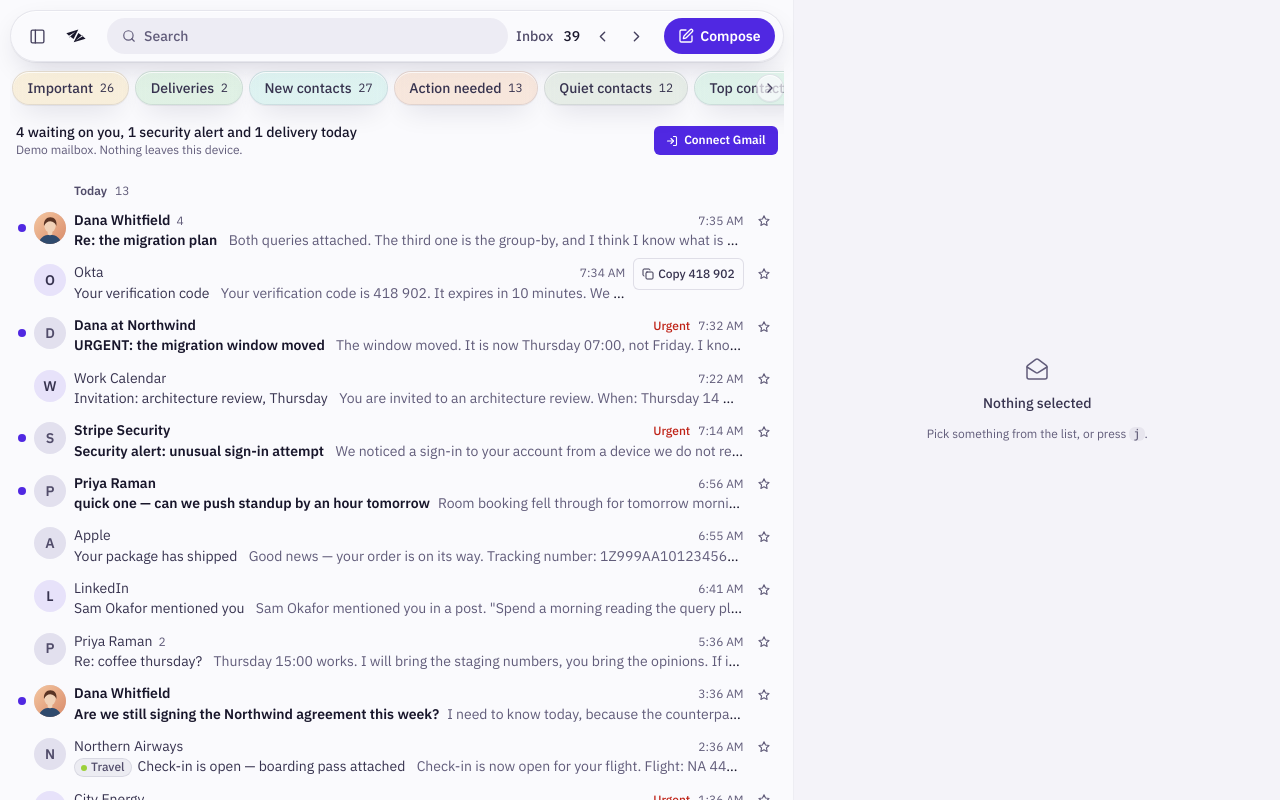
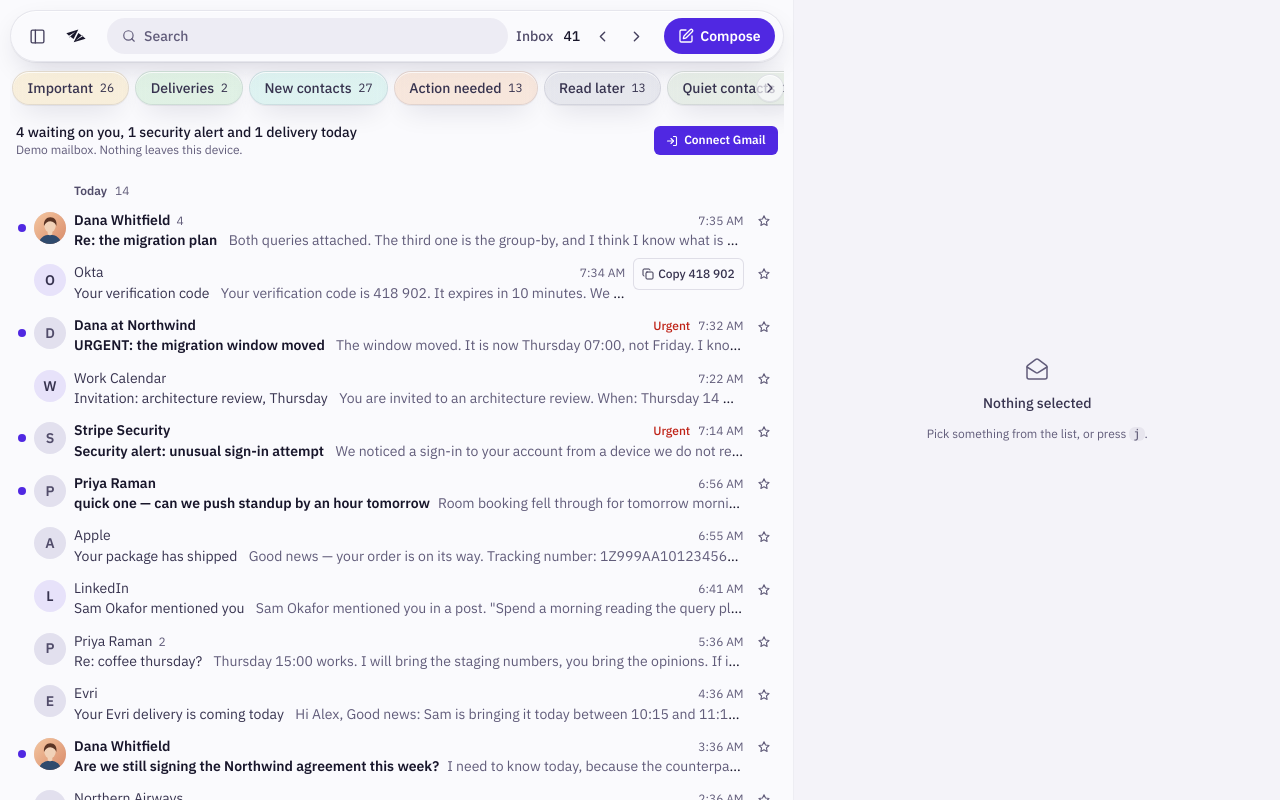
Before and after one commit to hxmbl/winnow, a React (Vite) app in the folder web/: page / in a window 1280 px wide. Built offline with nearby package versions, Linux system fonts and the light colour scheme.

Commit message:
[filters] Demo: two Evri deliveries the built-in rules miss
No shipping phrase, only a courier, a tracking code and a time, so they
stay out of Deliveries until corrected; the second follows the first by
the sender rule. Hand-derived counts re-derived.

```diff
--- a/web/src/core/data/demo.ts
+++ b/web/src/core/data/demo.ts
@@ -347,6 +347,54 @@ The courier attempted a delivery yesterday and could not leave the package safel
     demonstrates: "shipping",
   },
 
+  // The delivery the built-in rules miss: no shipping phrase anywhere, only a courier,
+  // a tracking code and a time. It stays out of Deliveries until it is corrected with
+  // "Change smart filters…", and then its sibling below follows by the sender rule.
+  {
+    id: "demo-missed-delivery-1",
+    sender: "noreply@evri.com",
+    name: "Evri",
+    at: 3 * HOUR,
+    subject: "Your Evri delivery is coming today",
+    body: `
+Hi Alex,
+
+Good news: Sam is bringing it today between 10:15 and 11:15.
+
+Tracking: H01HYA0012345678
+From: Northwind Books
+
+Not going to be in? Choose a safe place or a neighbour before 8am.`,
+    bodyHtml: toHtml(`
+Hi Alex,
+
+Good news: Sam is bringing it today between 10:15 and 11:15.
+
+Tracking: H01HYA0012345678
+From: Northwind Books
+
+Not going to be in? Choose a safe place or a neighbour before 8am.`),
+    category: "updates",
+  },
+  {
+    id: "demo-missed-delivery-2",
+    sender: "noreply@evri.com",
+    name: "Evri",
+    at: 2 * DAY,
+    subject: "We've got it from Northwind Books",
+    body: `
+It's with us now, and we'll tell you when Sam is on the way.
+
+Tracking: H01HYA0012345678
+Expected: Saturday, 9 May`,
+    bodyHtml: toHtml(`
+It's with us now, and we'll tell you when Sam is on the way.
+
+Tracking: H01HYA0012345678
+Expected: Saturday, 9 May`),
+    category: "updates",
+  },
+
   // ── Travel ────────────────────────────────────────────────────────────────
   {
     id: "demo-travel-1",
```
Also changed, not shown: 1 other file (tests, documents, lock files or other folders).
